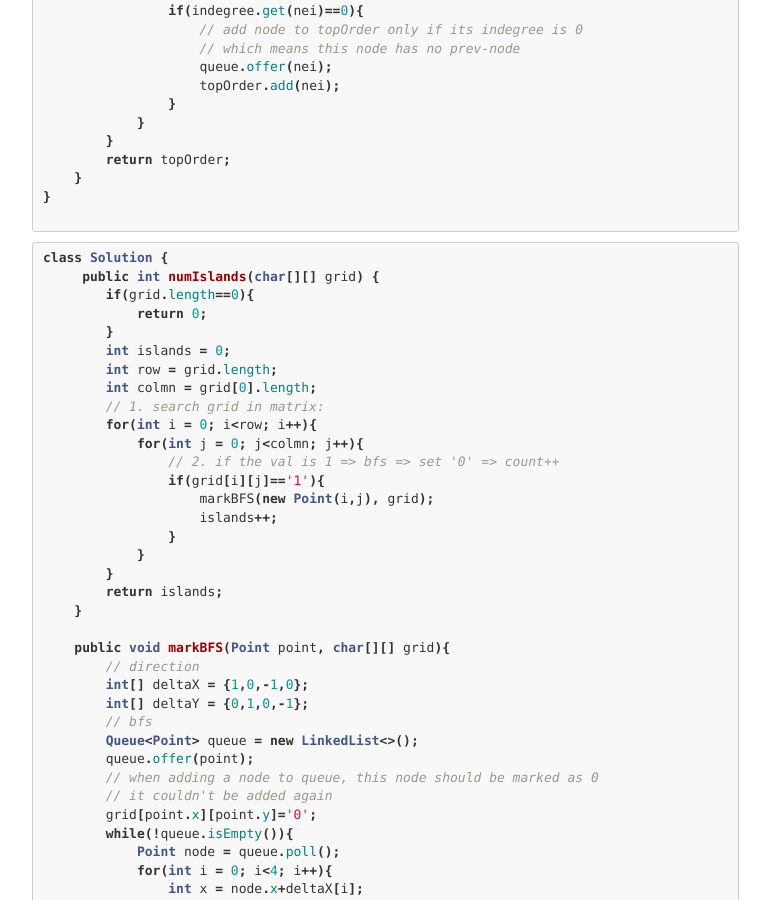
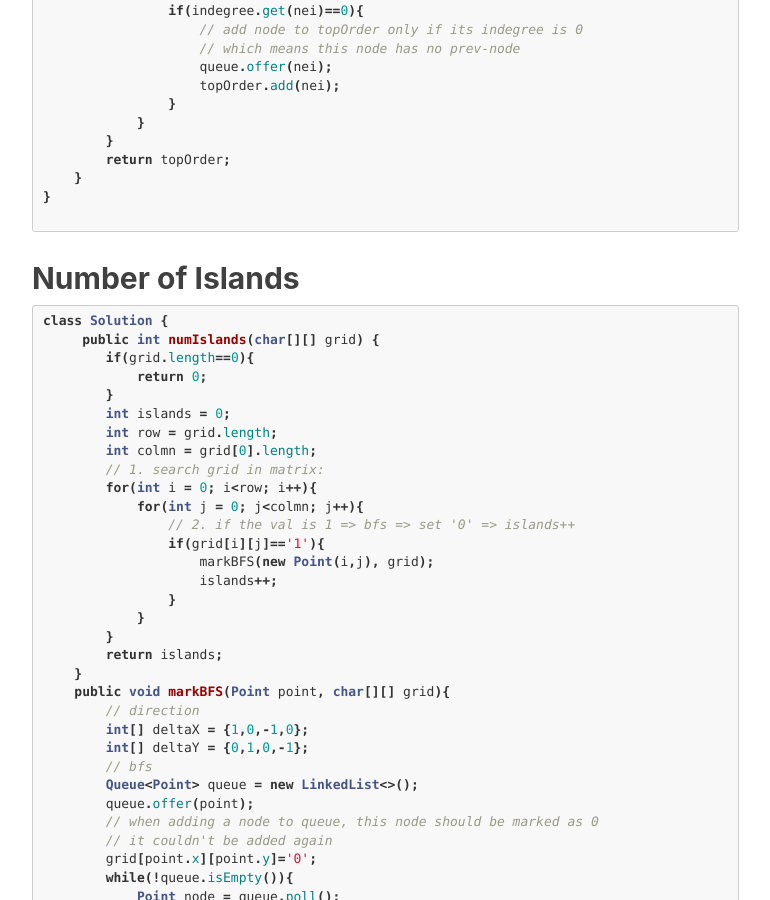
Before and after one commit to faushine/faushine.github.io, a Jekyll site: the page built from _posts/2019-06-09-BFS.md, in a window 1280 px wide and 900 px high, scrolled down 3748 px. Shown: the whole window, without its empty margins (233-1003 px from the left). Built offline with Jekyll 4.4.1, drawn with Linux system fonts in a browser that asks for light colours; nearby versions of some CDN libraries; comment, search, counter and statistics services are not loaded.

Commit message:
add new problem

````diff
--- a/_posts/2019-06-09-BFS.md
+++ b/_posts/2019-06-09-BFS.md
@@ -204,6 +204,8 @@ public class Solution {
 
 ```
 
+## Number of Islands
+
 ```java
 class Solution {
      public int numIslands(char[][] grid) {
@@ -216,7 +218,7 @@ class Solution {
         // 1. search grid in matrix:
         for(int i = 0; i<row; i++){
             for(int j = 0; j<colmn; j++){
-                // 2. if the val is 1 => bfs => set '0' => count++
+                // 2. if the val is 1 => bfs => set '0' => islands++
                 if(grid[i][j]=='1'){
                     markBFS(new Point(i,j), grid);
                     islands++;
@@ -225,7 +227,6 @@ class Solution {
         }
         return islands;
     }
-
     public void markBFS(Point point, char[][] grid){
         // direction
         int[] deltaX = {1,0,-1,0};
@@ -251,7 +252,6 @@ class Solution {
             }
         }
     }
-
     public boolean inbound(int x, int y, char[][] grid){
         int row = grid.length;
         int colmn = grid[0].length;
````
